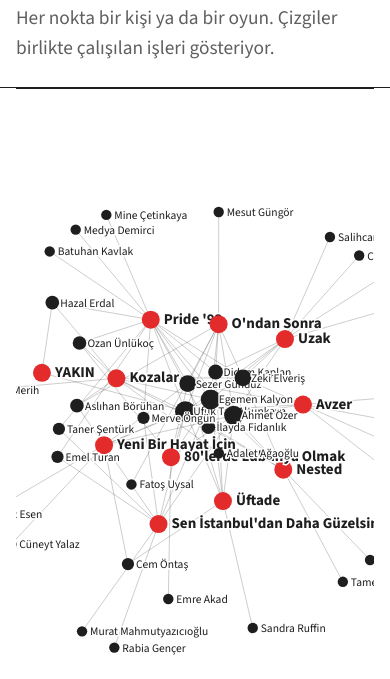
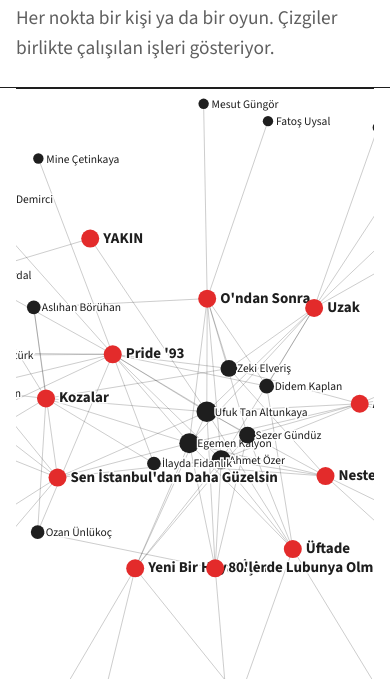
Before and after one commit to tiyatroberlin/tiyatroberlin.de, an Eleventy site: page src/pages/network.njk in a window 390 px wide. Shown: the part 165-844 px from the top of the page. Built offline with nearby package versions, Linux system fonts and the light colour scheme; Eleventy itself is replaced by a stand-in of ours; files that its build step writes are made by us from their sources.

Commit message:
Ağ haritası daha ferah, mobil açılış görseli
Co-Authored-By: Claude Opus 5.5 <noreply@anthropic.com>
Claude-Session: https://claude.ai/code/session_01Q2s6RSdDjMY53bx39N1XY1

```diff
--- a/src/assets/css/site.css
+++ b/src/assets/css/site.css
@@ -79,7 +79,7 @@ p{margin:0 0 1em}
 .lead-meta dt{color:var(--mute)}
 .lead-meta dd{margin:0}
 .lead-figure{margin:0;position:relative}
-.lead-figure img{width:100%;aspect-ratio:4/5;object-fit:cover}
+.lead-figure img{width:100%;aspect-ratio:4/5;object-fit:cover;object-position:center 30%}
 @media (max-width:760px){.lead .wrap{grid-template-columns:1fr}.lead-figure{order:-1}.lead-figure img{aspect-ratio:3/2}}
 
 /* ---------- düğmeler ---------- */
--- a/src/pages/network.njk
+++ b/src/pages/network.njk
@@ -32,10 +32,10 @@ const W=()=>el.clientWidth, H=()=>el.clientHeight;
 const g=svg.append('g');
 svg.call(d3.zoom().scaleExtent([.4,3]).on('zoom',e=>g.attr('transform',e.transform)));
 const sim=d3.forceSimulation(data.nodes)
-  .force('link',d3.forceLink(data.links).id(d=>d.id).distance(60).strength(.6))
-  .force('charge',d3.forceManyBody().strength(d=>d.type==='work'?-420:-120))
+  .force('link',d3.forceLink(data.links).id(d=>d.id).distance(d=>70+(d.target.type==='work'?20:0)).strength(.5))
+  .force('charge',d3.forceManyBody().strength(d=>d.type==='work'?-900:-260))
   .force('center',d3.forceCenter(W()/2,H()/2))
-  .force('collide',d3.forceCollide(d=>d.type==='work'?34:14));
+  .force('collide',d3.forceCollide(d=>d.type==='work'?40:18));
 const link=g.append('g').attr('stroke','#1e1e1e').attr('stroke-opacity',.22).selectAll('line').data(data.links).join('line');
 const node=g.append('g').selectAll('a').data(data.nodes).join('a')
   .attr('href',d=>base+(d.type==='work'?sec.works:sec.people)+'/'+d.slug+'/');
```
